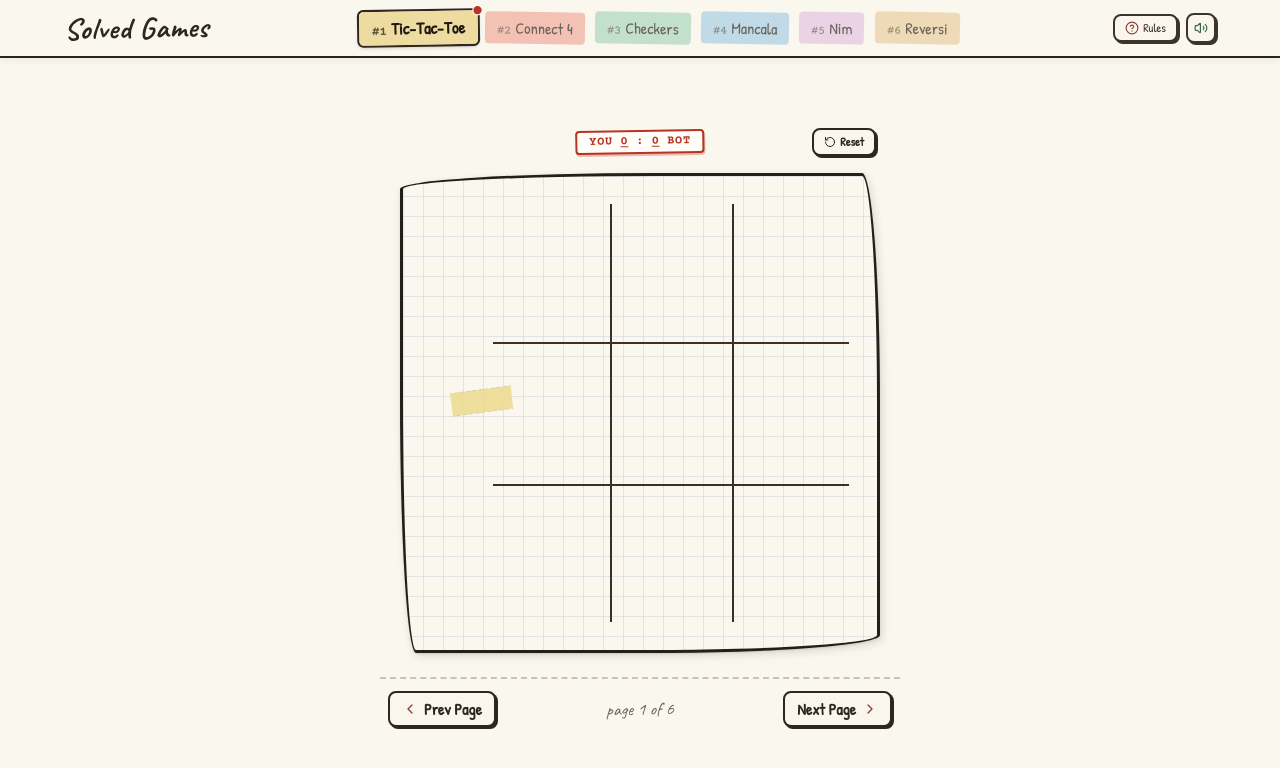
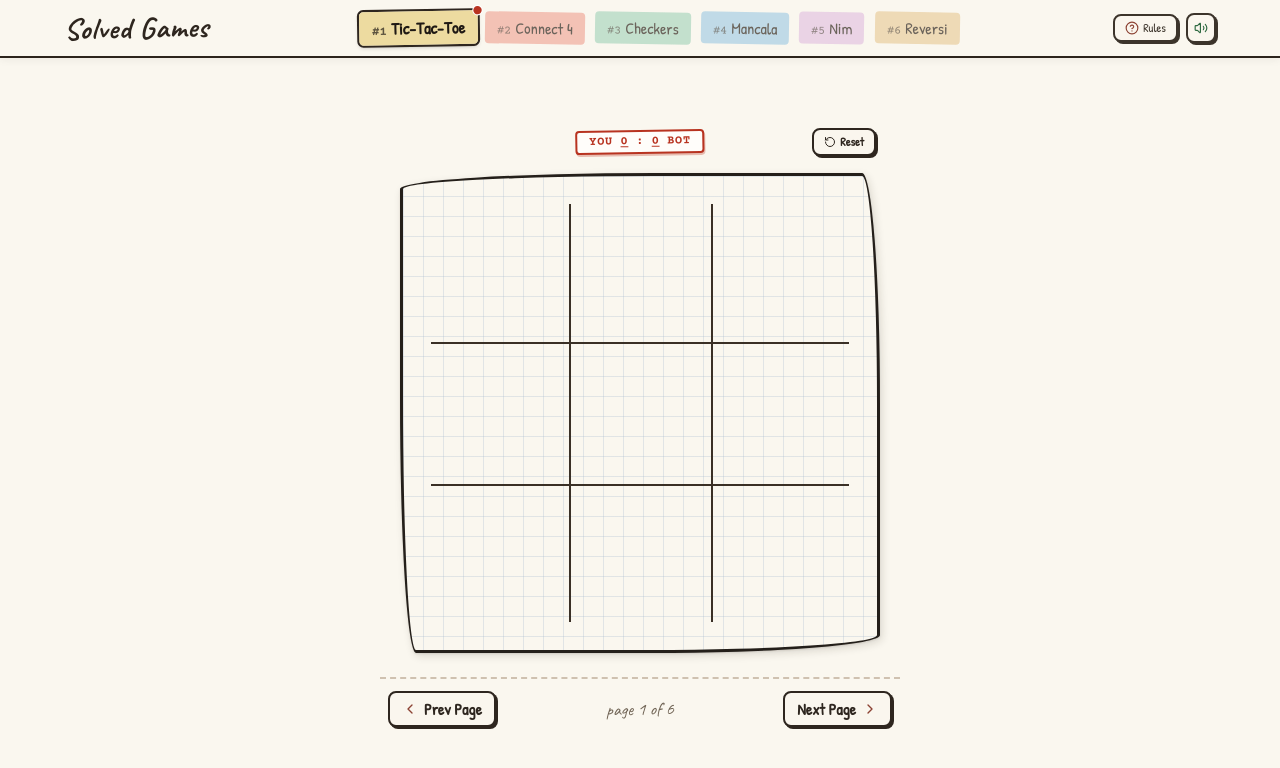
Before and after one commit to Alexander-Romine/Solved-Games, a React (Vite) app: page / in a window 1280 px wide. Shown: the top 768 px of the page. Built offline with nearby package versions, Linux system fonts and the light colour scheme.

Commit message:
Remove yellow tape from tic tac toe board

```diff
--- a/src/games/tictactoe/TicTacToeGame.tsx
+++ b/src/games/tictactoe/TicTacToeGame.tsx
@@ -124,8 +124,6 @@ export const TicTacToeGame: React.FC<TicTacToeGameProps> = ({ stats, onUpdateSta
 
       {/* Sketched Graph Paper Sheet */}
       <div className="w-[min(340px,calc(100vw-32px))] sm:w-[440px] md:w-[480px] h-[min(340px,calc(100vw-32px))] sm:h-[440px] md:h-[480px] p-4 sm:p-6 bg-[#fffdfa] hand-border-thick paper-note-shadow flex items-center justify-center select-none relative graph-paper-sketch">
-        {/* Washi tape piece holding top-left corner */}
-        <div className="absolute -top-3 left-6 w-18 h-6 bg-[#ecd58e]/95 washi-tape transform -rotate-6 shadow-md border-t border-b border-[#c8b26e]/60 pointer-events-none z-30" />
 
         {/* Hand-drawn Grid Lines Container */}
         <div className="grid grid-cols-3 grid-rows-3 gap-0 w-full h-full relative">
```
